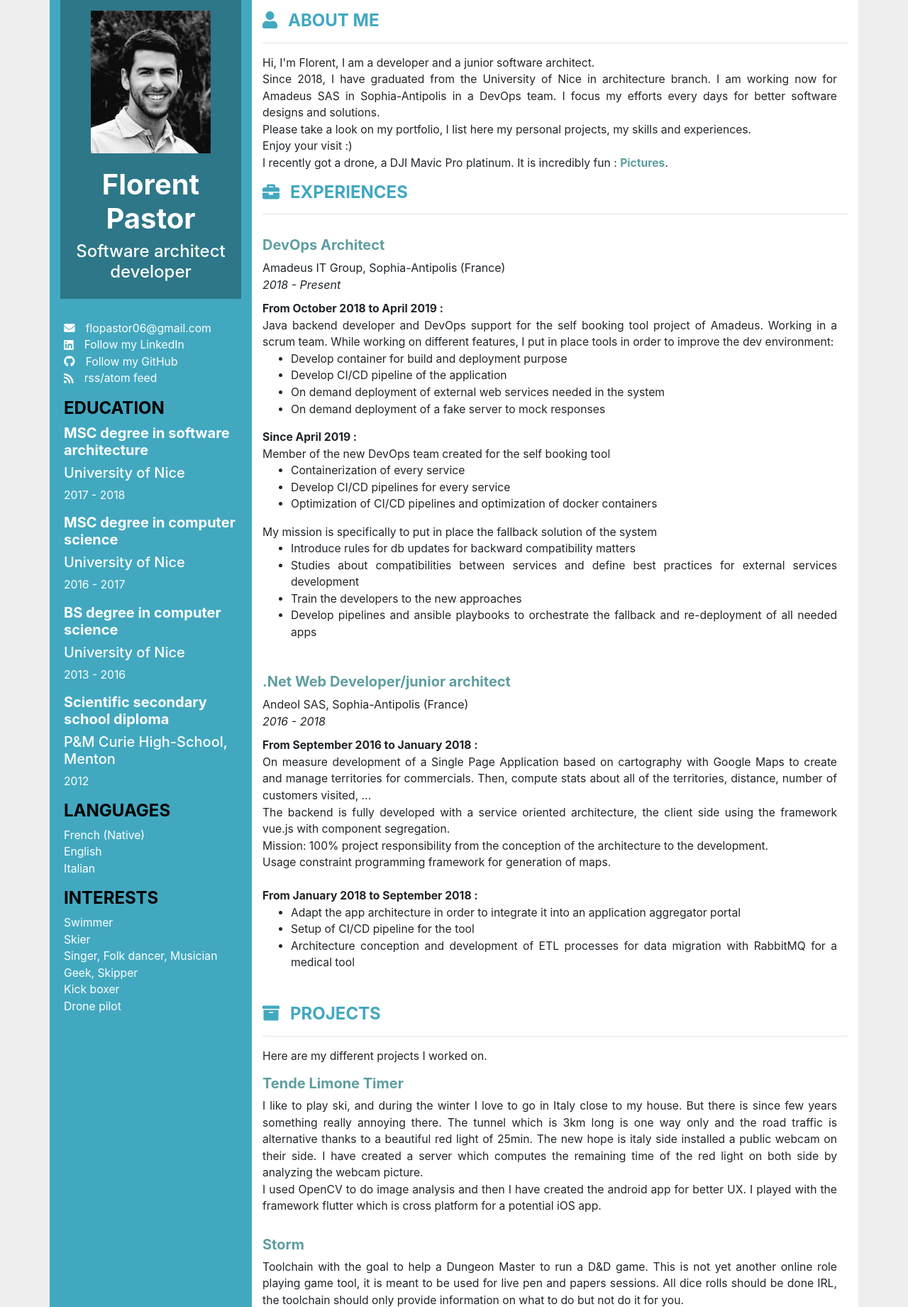
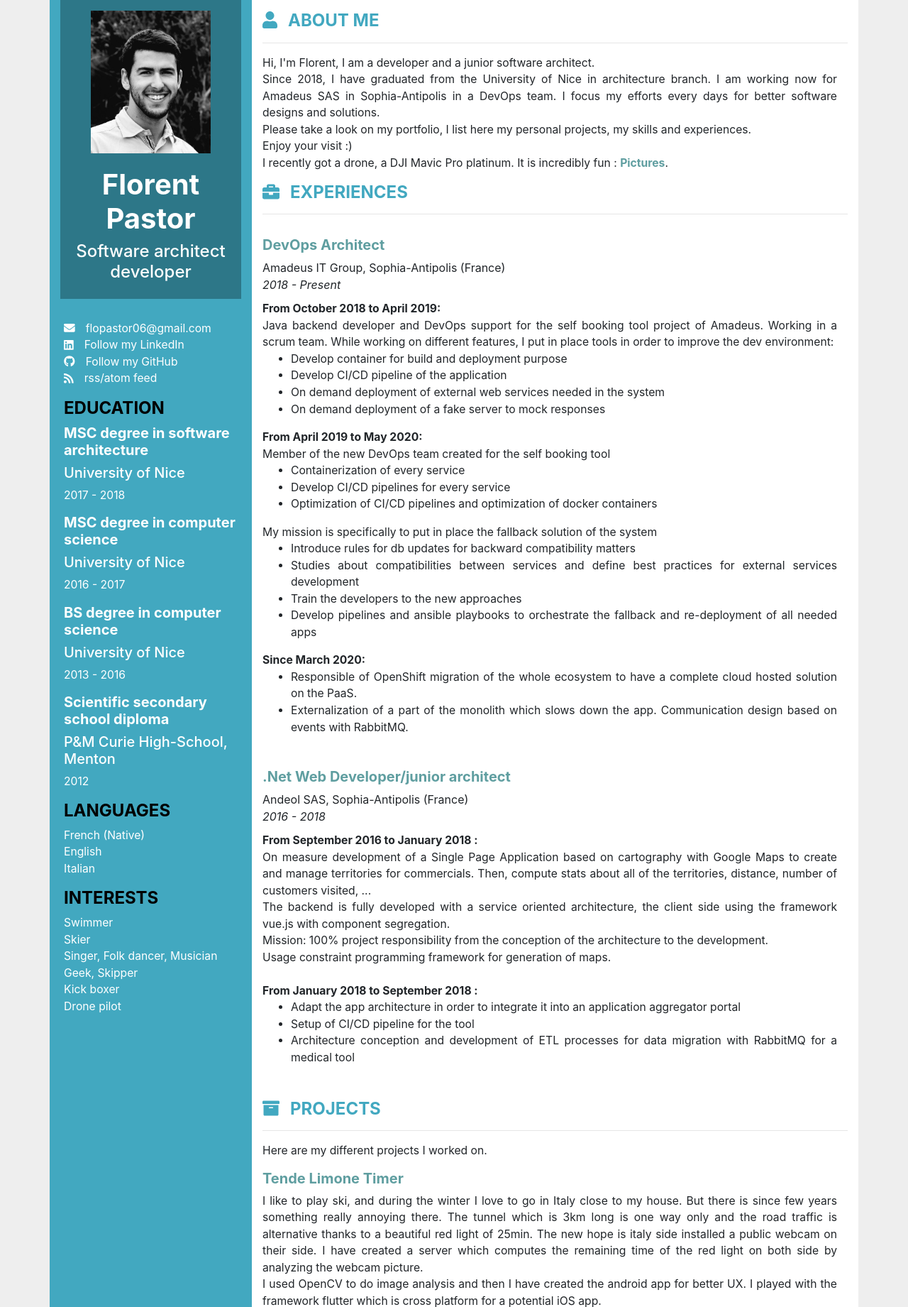
Before and after one commit to earendil06/portfolio, a Flask app: template templates/home.html in a window 1280 px wide. Shown: the top 1841 px of the page at 71% size. Run offline with Flask 2, Linux system fonts and the light colour scheme; the template is opened without the code that fills it, so the values that code supplies are empty; style sheets or scripts are compiled from the project's sources; some libraries are stand-ins or nearby versions.

Commit message:
add new mission

```diff
--- a/templates/home.html
+++ b/templates/home.html
@@ -16,7 +16,8 @@
             <br/>
             Enjoy your visit :)
             <br/>
-            I recently got a drone, a DJI Mavic Pro platinum. It is incredibly fun : <a href="{{ url_for('drone') }}"><b>Pictures</b></a>.
+            I recently got a drone, a DJI Mavic Pro platinum. It is incredibly fun : <a
+                href="{{ url_for('drone') }}"><b>Pictures</b></a>.
             <br/>
         </div>
     </div>
@@ -29,7 +30,7 @@
             <div class="location">Amadeus IT Group, Sophia-Antipolis (France)</div>
             <div class="time">2018 - Present</div>
             <div class="summary">
-                <b>From October 2018 to April 2019 :</b><br/>
+                <b>From October 2018 to April 2019:</b><br/>
                 Java backend developer and DevOps support for the self booking tool project of Amadeus.
                 Working in a scrum team. While working on different features, I put in place tools in order
                 to improve the dev environment:
@@ -39,7 +40,7 @@
                     <li>On demand deployment of external web services needed in the system</li>
                     <li>On demand deployment of a fake server to mock responses</li>
                 </ul>
-                <b>Since April 2019 :</b><br/>
+                <b>From April 2019 to May 2020:</b><br/>
                 Member of the new DevOps team created for the self booking tool
                 <ul>
                     <li>Containerization of every service</li>
@@ -57,6 +58,17 @@
                         needed apps
                     </li>
                 </ul>
+                <b>Since March 2020:</b>
+                <ul>
+                    <li>
+                        Responsible of OpenShift migration of the whole ecosystem to have a complete cloud hosted solution on the PaaS.
+                    </li>
+                    <li>
+                        Externalization of a part of the monolith which slows down the app.
+                        Communication design based on events with RabbitMQ.
+                    </li>
+                </ul>
+
             </div>
         </div>
 
@@ -198,4 +210,14 @@
             {% endfor %}
         </ul>
     </div>
+
+    <hr>
+    <div>
+        <p style="font-size: 12px">
+            Portfolio source code <a href="https://github.com/earendil06/portfolio" target="_blank">here</a><br/>
+            Writen in Python (flask). CI/CD with circleci.<br/>
+            Executed with docker.<br/>
+            Drone pictures managed with flicker.
+        </p>
+    </div>
 {% endblock %}
```
